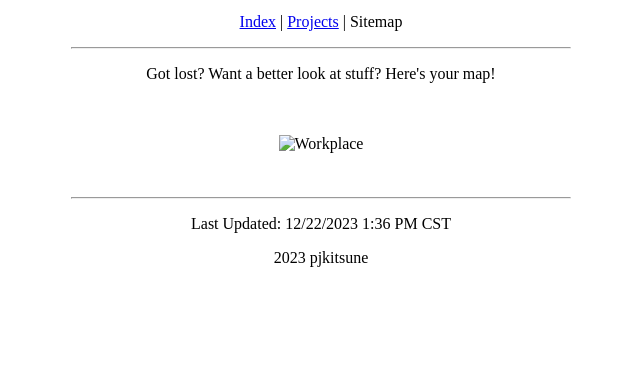
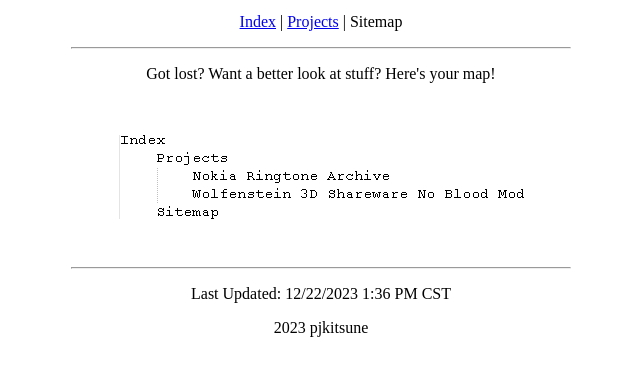
Before and after one commit to xanshark/xanshark.github.io, a plain HTML site: page map.html in a window 1280 px wide. Shown: the part 85-460 px from the top of the page, without its empty margins (319-959 px from the left). Drawn offline with Linux system fonts and the light colour scheme.

Commit message:
Update map.html
fixed sitemap image, now it should work?

```diff
--- a/map.html
+++ b/map.html
@@ -22,7 +22,7 @@
 			<p>Got lost? Want a better look at stuff? Here's your map!</p>
 			<br>
 			<br>
-			 <img src="workplace.jpg" alt="Workplace" usemap="#workmap">
+			 <img src="/images/map.jpg" alt="Sitemap" usemap="#workmap">
 				<map name="workmap">
 					<area shape="rect" coords="0,0,86,16" alt="Index" href="https://pjkitsune.github.io/index.html">
 					<area shape="rect" coords="72,34,211,59" alt="Projects" href="https://pjkitsune.github.io/projects.html">
```
